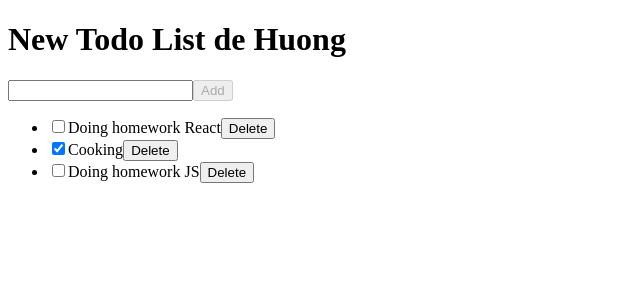
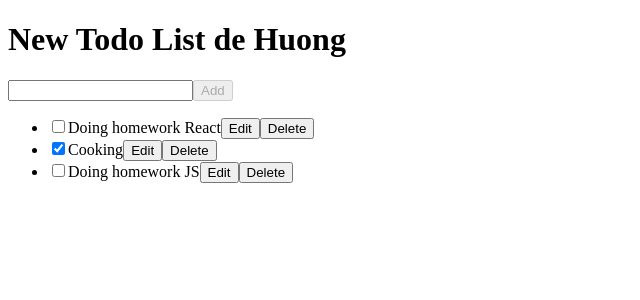
Before and after one commit to ameliapham/hooks-playground, a React (Vite) app: page / in a window 1280 px wide. Shown: the top 300 px of the page, without its empty margins (0-640 px from the left). Built offline with nearby package versions, Linux system fonts and the light colour scheme.

Commit message:
Editing Todo

```diff
--- a/src/Ex2TodoList.tsx
+++ b/src/Ex2TodoList.tsx
@@ -80,11 +80,29 @@ export function TodoList() {
 
     }
 
+    function changeTextTodo(params: { id: number, text: string }) {
+        const { id, text } = params
+
+        const newTodos: TodoData[] = []
+
+        for (let i = 0; i < todos.length; i++) {
+            const newTodo: TodoData = {
+                id: todos[i].id,
+                text: id === todos[i].id ? text : todos[i].text,
+                done: todos[i].done
+            }
+
+            newTodos.push(newTodo)
+        }
+
+        setTodos(newTodos)
+    }
+
     return (
         <div>
             <h1>New Todo List de Huong</h1>
             <AddTodo
-                onAddTodo={({text}) => addTodo({text})}
+                onAddTodo={({ text }) => addTodo({ text })}
             />
             <ul>
                 {todos.map(todo => (
@@ -97,6 +115,7 @@ export function TodoList() {
                             done
                         })}
                         onDelete={() => deleteTodo({ id: todo.id })}
+                        onTextChange={({ text }) => changeTextTodo({ id: todo.id, text })}
                     />
                 ))}
             </ul>
--- a/src/Todo.tsx
+++ b/src/Todo.tsx
@@ -1,15 +1,20 @@
+import { useState } from "react";
+
 export type Props = {
     className?: string;
     text: string
     done: boolean;
     onDelete: () => void;
     onDoneChange: (params: { done: boolean; }) => void;
+    onTextChange: (params: { text: string }) => void;
 }
 
 
 export function Todo(props: Props) {
 
-    const { className, text, done, onDoneChange, onDelete } = props;
+    const { className, text, done, onDoneChange, onDelete, onTextChange } = props;
+    const [isEditing, setIsEditing] = useState(false)
+    const [inputValue, setInputValue] = useState(text)
 
     return (
         <li className={className}>
@@ -18,11 +23,47 @@ export function Todo(props: Props) {
                 checked={done}
                 onChange={e => onDoneChange({ done: e.target.checked })}
             />
-            <span>{text}</span>
+            {/*
+            {(()=>{
+                if(isEditing){
+                    return <span>{text}</span>
+                }else{
+                    return <></>
+                }
+            })()}
+
+            {!isEditing && <span>{text}</span>}
+            {isEditing && <></> }
+            */}
+
+            {
+                isEditing ?
+                    <input
+                        type="text"
+                        value={inputValue}
+                        onChange={e => setInputValue(e.target.value)}
+                    /> :
+                    <span>{text}</span>
+            }
+
+            <button
+                onClick={()=>{
+                    if(isEditing){
+                        setIsEditing(true);
+                    }else{
+                        onTextChange({ text: inputValue })
+                        setIsEditing(false)
+                    }
+                }}
+            >
+                {isEditing ? <>Validate</> : <>Edit</>}
+            </button>
 
             <button
                 onClick={() => onDelete()}
-            >Delete</button>
+            >
+                Delete
+            </button>
         </li>
     )
 
```
